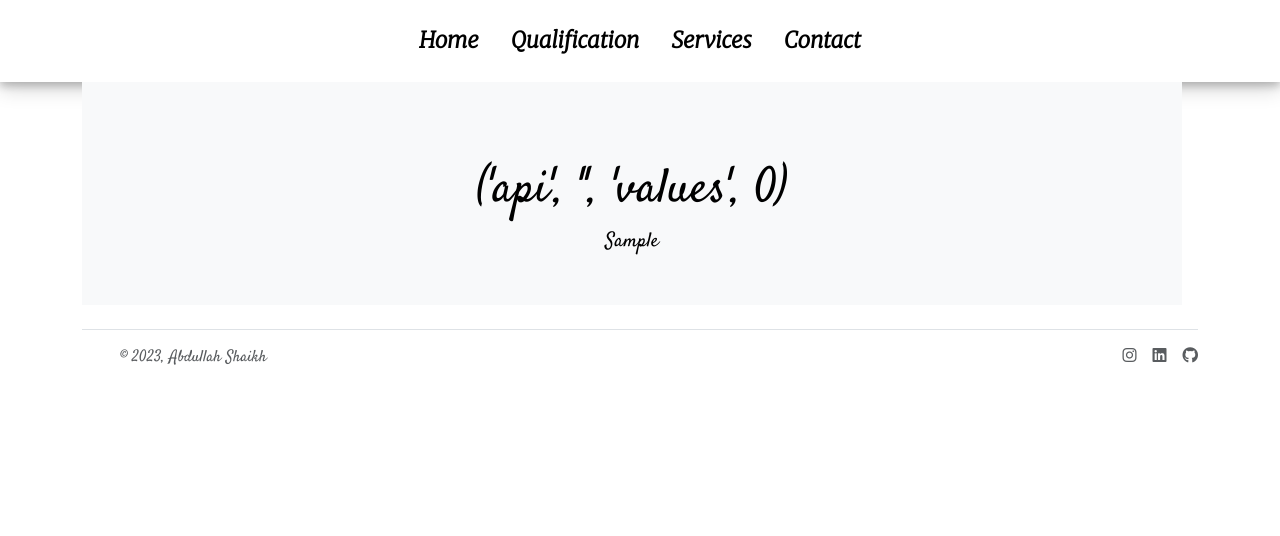
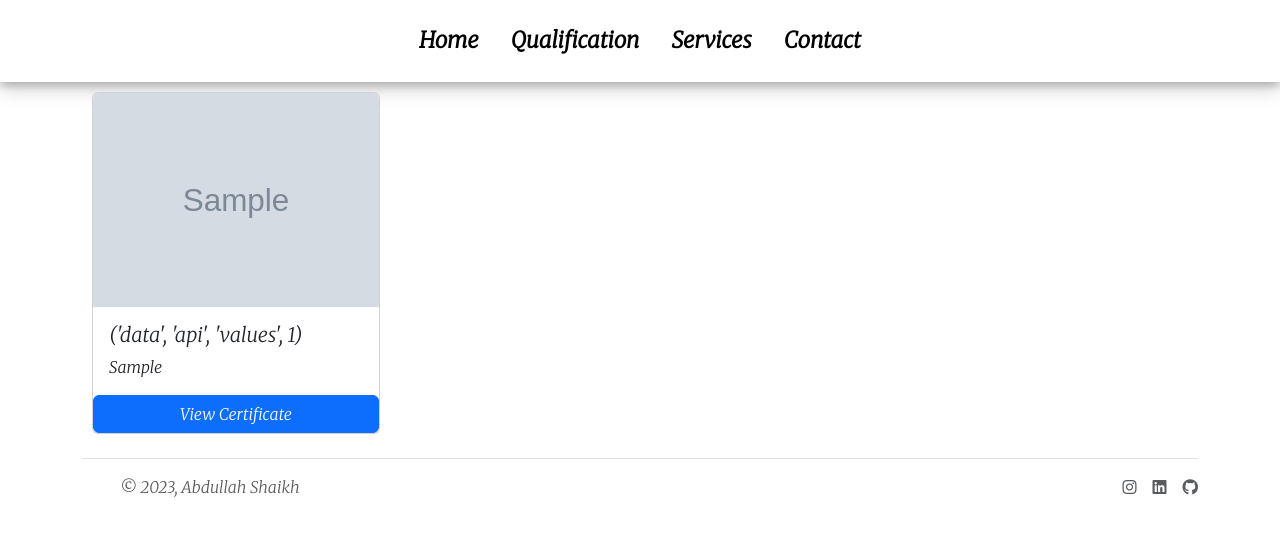
Before and after one commit to AbdullahSK03/Abdullah-Shaikh, a Flask app: template templates/content.html in a window 1280 px wide. Shown: the top 536 px of the page. Run offline with Flask 3, Linux system fonts and the light colour scheme; the template is opened without the code that fills it: most values are stand-ins (such as "Sample title", 1, 10 or a date in 2020); grey boxes marked "Sample" are stand-in pictures; some libraries are stand-ins or nearby versions.

Commit message:
addition

```diff
--- a/main.py
+++ b/main.py
@@ -1,9 +1,12 @@
 from flask import Flask, render_template
-import requests as Req
+import requests as REQ
+
+
+
 
 
 app = Flask(__name__)
-api = Req.get("https://api.npoint.io/a790dc67973030cc7f94").json()
+api = REQ.get("https://api.npoint.io/a790dc67973030cc7f94").json
 
 
 @app.route('/')
@@ -12,7 +15,7 @@ def home():
 
 @app.route('/Qualification')
 def content():
-    return render_template("content.html", api=api)
+        return render_template("content.html", api=api)
 
 @app.route('/Contact')
 def contact():
--- a/static/CSS/main.css
+++ b/static/CSS/main.css
@@ -6,7 +6,7 @@
 
 body {
     font-family: 'Merriweather', serif;
-    font-family: 'Satisfy', cursive;
+    /* font-family: 'Satisfy', cursive; */
     color: black;
 }
 
@@ -41,7 +41,11 @@ a.nav-link {
     border-radius: 21px 21px 0 0;
 
 }
+#Cards{
 
+    margin: 10px;
+
+}
 
 /* Text animations */
 .tracking-in-expand {
--- a/templates/content.html
+++ b/templates/content.html
@@ -1,16 +1,28 @@
 {% include "header.html" %}
 
+<div class="container">
+  <!-- {% for data in api %}
 
-<div class="container">
-    {% for post in posts %}
-    <div class="bg-body-tertiary me-md-3 pt-3 px-3 pt-md-5 px-md-5 text-center overflow-hidden">
-        <div class="my-3 p-3">
-            <h2 class="display-5">{{api.h}}</h2>
-            <p class="lead">{{api.p}}</p>
-        </div>
+  <div class="card" style="width: 18rem">
+    <img src="../static/images/{{data.img}}" class="card-img-top" alt="..." />
+    <div class="card-body">
+      <h5 class="card-title">{{data.h}}</h5>
+      <p class="card-text">{{data.p}}</p>
     </div>
-    {% endfor %}
+  </div>
+
+  {% endfor %} -->
+
+  <div id="Cards" class="card" style="width: 18rem;">
+    {%for data in api:%}
+    <img src="../static/images/{{data.img}}" class="card-img-top">
+    <div class="card-body">
+      <h5 class="card-title">{{data.h}}</h5>
+      <p class="card-text">{{data.p}}</p>
+    </div>
+    {%endfor%}
+    <a href="" class="btn btn-primary">View Certificate</a>
+  </div>
+
 </div>
-
-
 {% include "footer.html" %}
--- a/templates/header.html
+++ b/templates/header.html
@@ -20,7 +20,7 @@
 
     <header class="d-flex justify-content-center py-3" id ="header">
         <ul class="nav nav-pills">
-            <li class="nav-item"><a href="home" class="nav-link">Home</a></li>
+            <li class="nav-item"><a href="/" class="nav-link">Home</a></li>
             <li class="nav-item"><a href="Qualification" class="nav-link">Qualification</a></li>
             <li class="nav-item"><a href="Services" class="nav-link">Services</a></li>
             <li class="nav-item"><a href="Contact" class="nav-link">Contact</a></li>
--- a/templates/index.html
+++ b/templates/index.html
@@ -3,7 +3,7 @@
 <div class="container my-5">
     <div class="p-5 text-center bg-body-tertiary rounded-4">
         <img src="{{url_for('static', filename='images/Abdullah Shaikh.jpg')}}" class="pfp puff-in-center">
-        <h1 class="text-body-emphasis text-focus-in">Shaikh Abdullah</h1>
+        <h1 class="text-body-emphasis text-focus-in"><b>Abdullah Shaikh</b></h1>
         <p class="col-lg-8 mx-auto fs-5 text-muted tracking-in-expand ">
             Student of Computer Science Engineering specialized in Artificial Intelligence
             and Machine Learning.
```
Also changed, not shown: static/images/IoT.webp (added), static/images/Webdev.webp (added), 2 other files.
